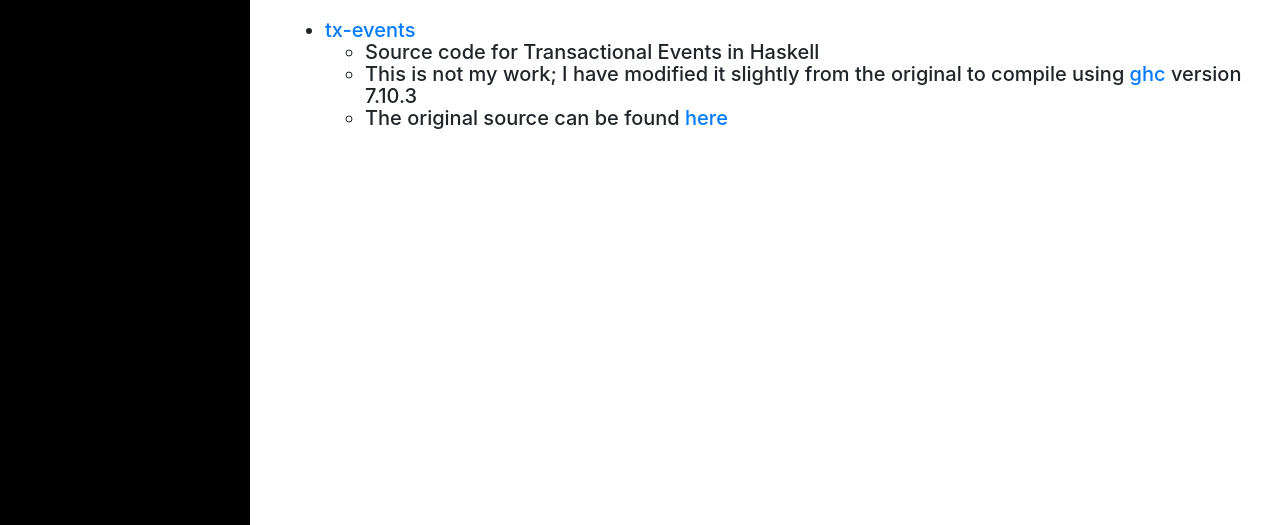
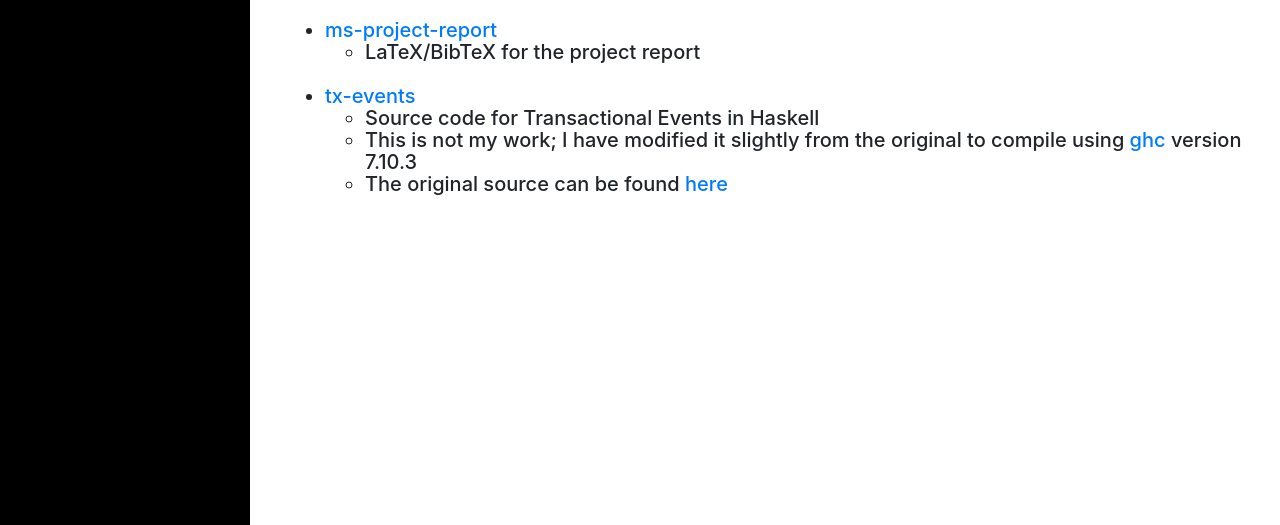
Before and after one commit to wickstopher/ms-project, a website: page repos.html in a window 1280 px wide. Shown: the part 275-800 px from the top of the page. Drawn offline with Linux system fonts and the light colour scheme.

Commit message:
Add ms-project-report to repository list.

```diff
--- a/repos.html
+++ b/repos.html
@@ -64,6 +64,10 @@
                             <ul><li>Source code for this website</li></ul>
                         </li>
                         <br>
+                        <li><a href="https://github.com/wickstopher/ms-project-report">ms-project-report</a>
+                            <ul><li>LaTeX/BibTeX for the project report</li></ul>
+                        </li>
+                        <br>
                         <li><a href="https://github.com/wickstopher/tx-events">tx-events</a>
                             <ul>
                                 <li>Source code for Transactional Events in Haskell</li>
```
